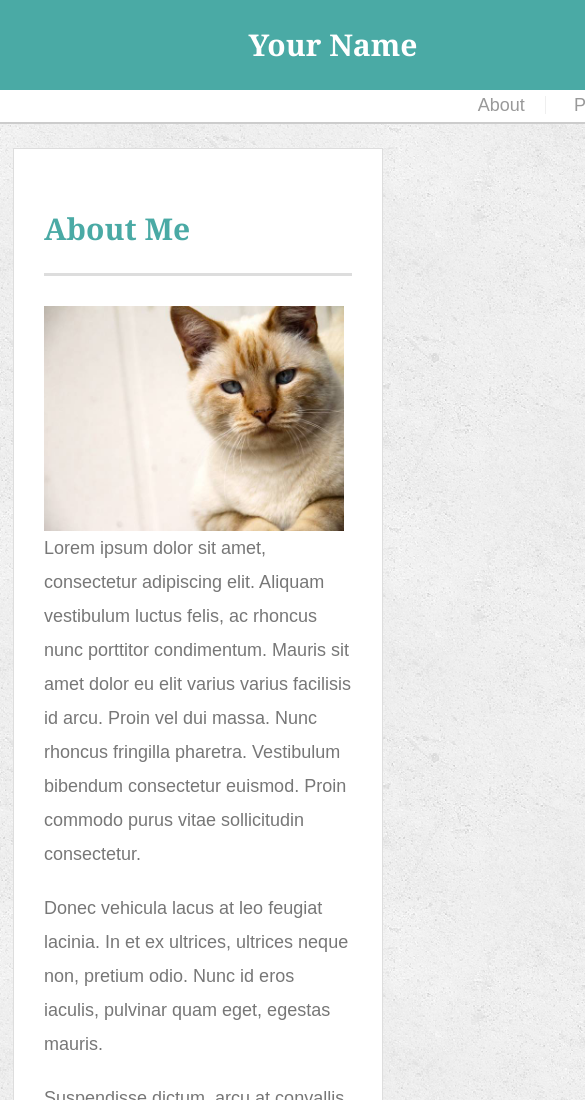
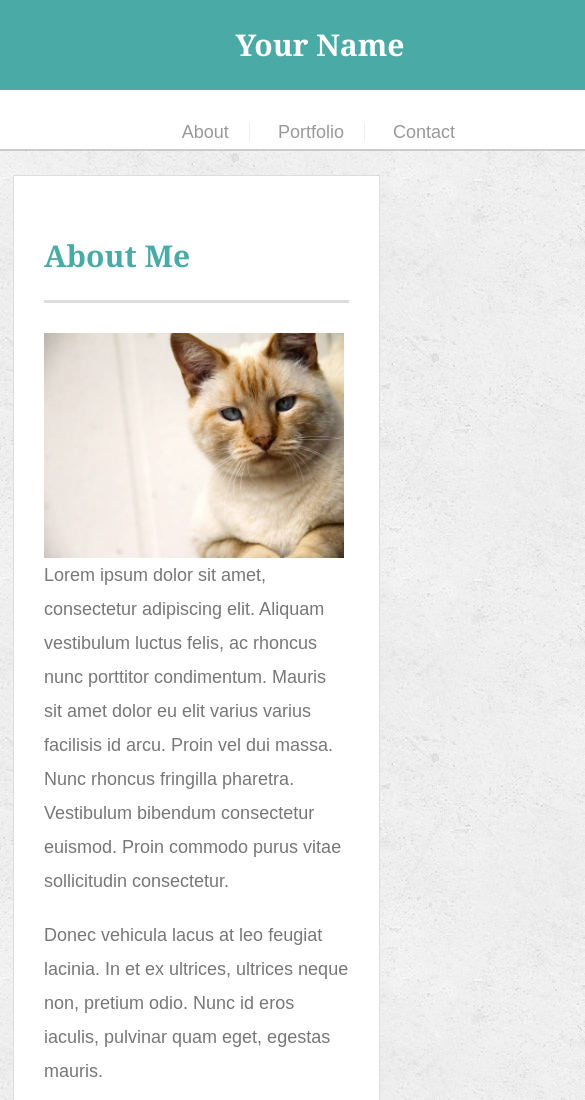
Before and after one commit to rockytrice/Responsive-Portfolio, a plain HTML site: page index.html in a window 390 px wide. Shown: the top 1100 px of the page, 585 px wide, since content can reach past the window. Drawn offline with Linux system fonts and the light colour scheme.

Commit message:
initial commit

```diff
--- a/assets/css/style.css
+++ b/assets/css/style.css
@@ -259,19 +259,23 @@ input[type=submit] {
 
 .main-section {
   margin-top: -134px;
+  width: 98%;
 }
 #logo {
   margin-left: -57px;
-  width: 100%;
+  width: 640px;
 }
 nav {
-  margin-top: -2px;
+  margin-top: 25px;
   text-align: center;
+  margin-right: 116px;
 }
 nav a {
   padding-left: 28px;
 }
-
+#masthead {
+  width: 640px;
+}
 
 
 
```
